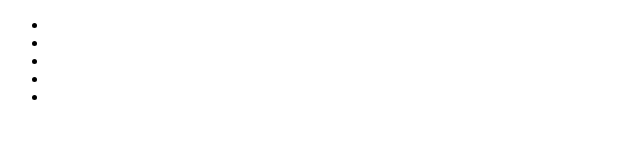
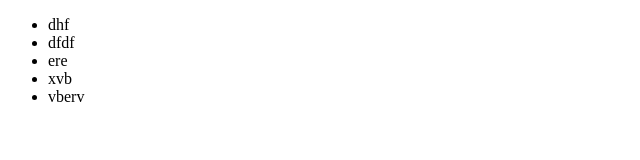
Before and after one commit to 224773/30-Days-to-Learn-jQuery, a plain HTML site: page lesson-1/index.html in a window 1280 px wide. Shown: the whole page, without its empty margins (0-640 px from the left). Drawn offline with Linux system fonts and the light colour scheme.

Commit message:
a takie tam zmiany

```diff
--- a/lesson-1/index.html
+++ b/lesson-1/index.html
@@ -6,11 +6,11 @@
 </head>
 <body>
 	<ul>
-		<li></li>
-		<li></li>
-		<li></li>
-		<li></li>
-		<li></li>
+		<li>dhf</li>
+		<li>dfdf</li>
+		<li>ere</li>
+		<li>xvb</li>
+		<li>vberv</li>
 	</ul>
 	<script type="text/javascript"></script>
 </body>
```
